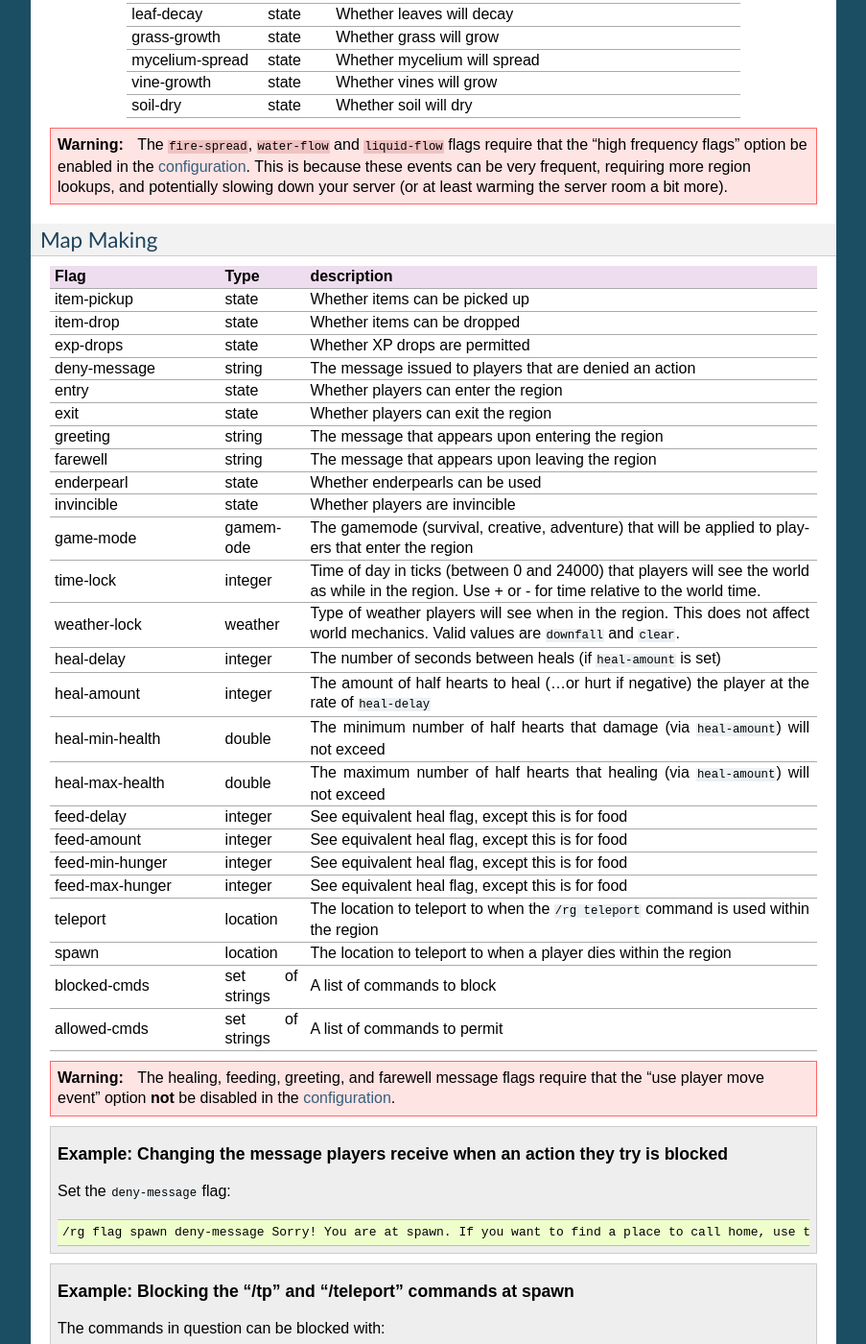
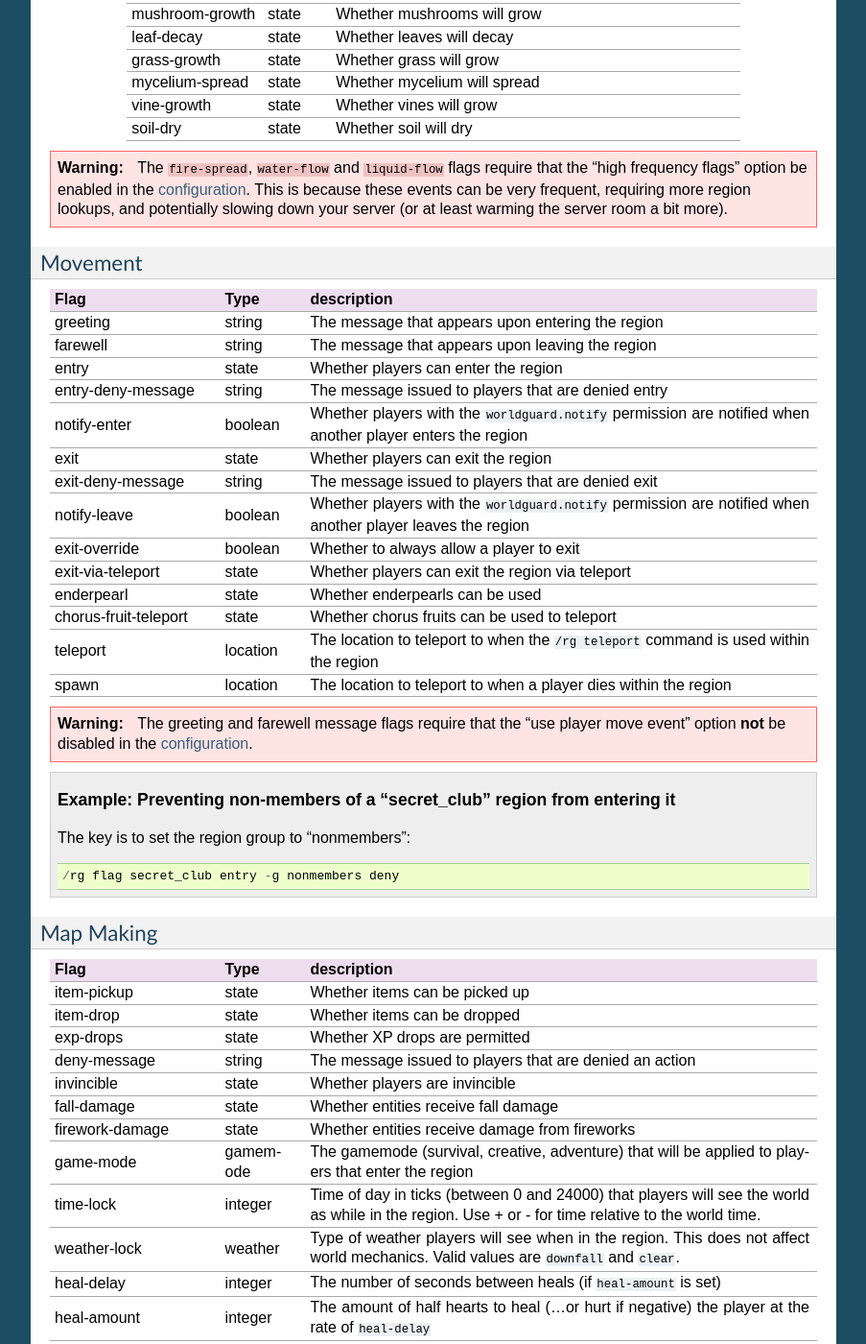
Before and after one commit to aurorasmiles/WorldGuardDocs, a Sphinx documentation site: the page built from source/regions/flags.rst, in a window 1280 px wide and 1400 px high, scrolled down 4717 px. Shown: the whole window at 96% size, without its empty margins (198-1101 px from the left). Built offline with Sphinx 7.4.7, drawn with Linux system fonts in a browser that asks for light colours; some of the changed text lies outside the part shown.

Commit message:
Add missing flags

```diff
--- a/source/regions/flags.rst
+++ b/source/regions/flags.rst
@@ -187,6 +187,7 @@
     deny-spawn,set of entity types,A list of entity types that cannot spawn
     entity-painting-destroy,state,Whether non-player entities can destroy paintings
     entity-item-frame-destroy,state,Whether non-player entities can destroy item frames
+    wither-damage,state,Whether withers can do damage
 
 .. topic:: Example: Preventing sheep and cows from spawning at spawn
 
@@ -219,6 +220,37 @@
 .. warning::
     The ``fire-spread``, ``water-flow`` and ``liquid-flow`` flags require that the "high frequency flags" option be enabled in the :doc:`configuration <../config>`. This is because these events can be very frequent, requiring more region lookups, and potentially slowing down your server (or at least warming the server room a bit more).
 
+Movement
+~~~~~~~~
+
+.. csv-table::
+    :header: Flag, Type, description
+    :widths: 10, 5, 30
+
+    greeting,string,The message that appears upon entering the region
+    farewell,string,The message that appears upon leaving the region
+    entry,state,Whether players can enter the region
+    entry-deny-message,string,The message issued to players that are denied entry
+    notify-enter,boolean,Whether players with the ``worldguard.notify`` permission are notified when another player enters the region
+    exit,state,Whether players can exit the region
+    exit-deny-message,string,The message issued to players that are denied exit
+    notify-leave,boolean,Whether players with the ``worldguard.notify`` permission are notified when another player leaves the region
+    exit-override,boolean,Whether to always allow a player to exit
+    exit-via-teleport,state,Whether players can exit the region via teleport
+    enderpearl,state,Whether enderpearls can be used
+    chorus-fruit-teleport,state,Whether chorus fruits can be used to teleport
+    teleport,location,The location to teleport to when the ``/rg teleport`` command is used within the region
+    spawn,location,The location to teleport to when a player dies within the region
+
+.. warning::
+    The greeting and farewell message flags require that the "use player move event" option **not** be disabled in the :doc:`configuration <../config>`.
+
+.. topic:: Example: Preventing non-members of a "secret_club" region from entering it
+
+    The key is to set the region group to "nonmembers"::
+
+        /rg flag secret_club entry -g nonmembers deny
+
 Map Making
 ~~~~~~~~~~
 
@@ -230,12 +262,9 @@
     item-drop,state,Whether items can be dropped
     exp-drops,state,Whether XP drops are permitted
     deny-message,string,The message issued to players that are denied an action
-    entry,state,Whether players can enter the region
-    exit,state,Whether players can exit the region
-    greeting,string,The message that appears upon entering the region
-    farewell,string,The message that appears upon leaving the region
-    enderpearl,state,Whether enderpearls can be used
     invincible,state,Whether players are invincible
+    fall-damage,state,Whether entities receive fall damage
+    firework-damage,state,Whether entities receive damage from fireworks
     game-mode,gamemode,"The gamemode (survival, creative, adventure) that will be applied to players that enter the region"
     time-lock,integer,"Time of day in ticks (between 0 and 24000) that players will see the world as while in the region. Use + or - for time relative to the world time."
     weather-lock,weather,Type of weather players will see when in the region. This does not affect world mechanics. Valid values are ``downfall`` and ``clear``.
```
Also changed, not shown: other parts of source/regions/flags.rst (+1 -11 lines).
